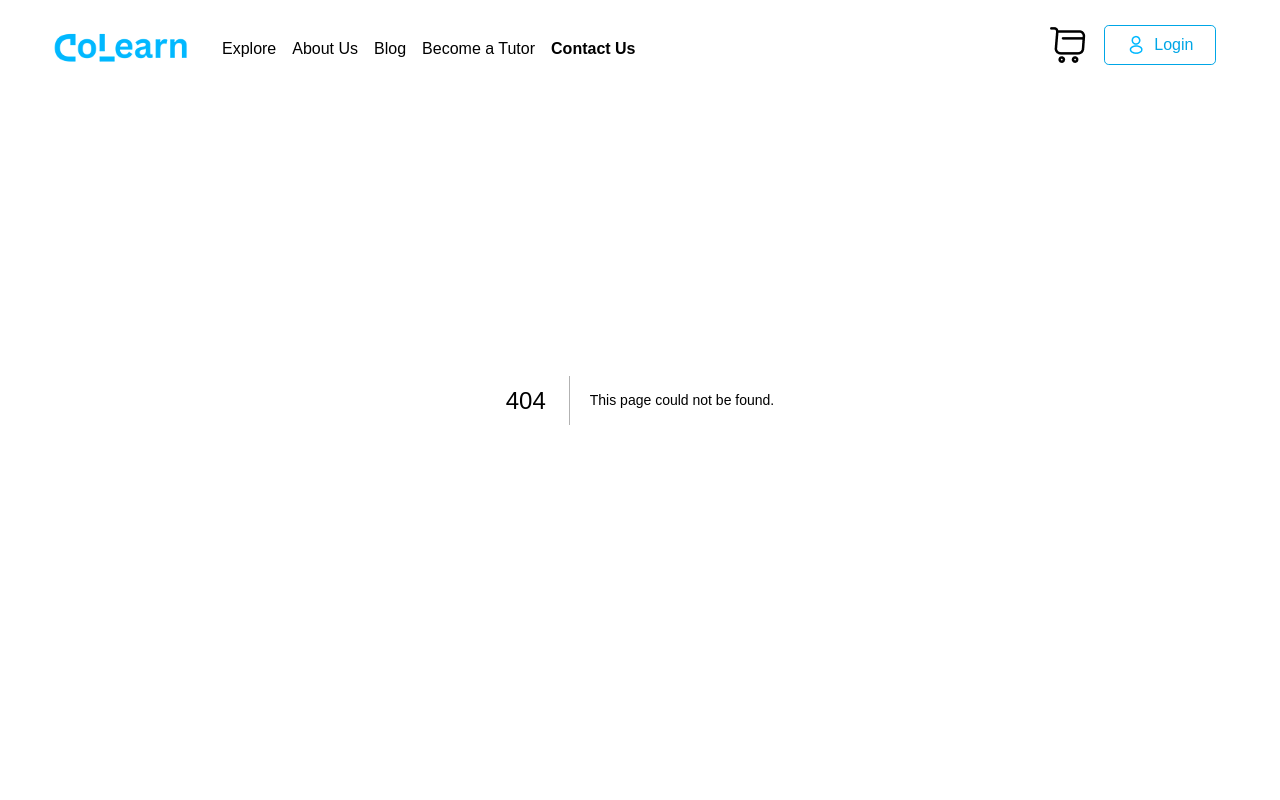
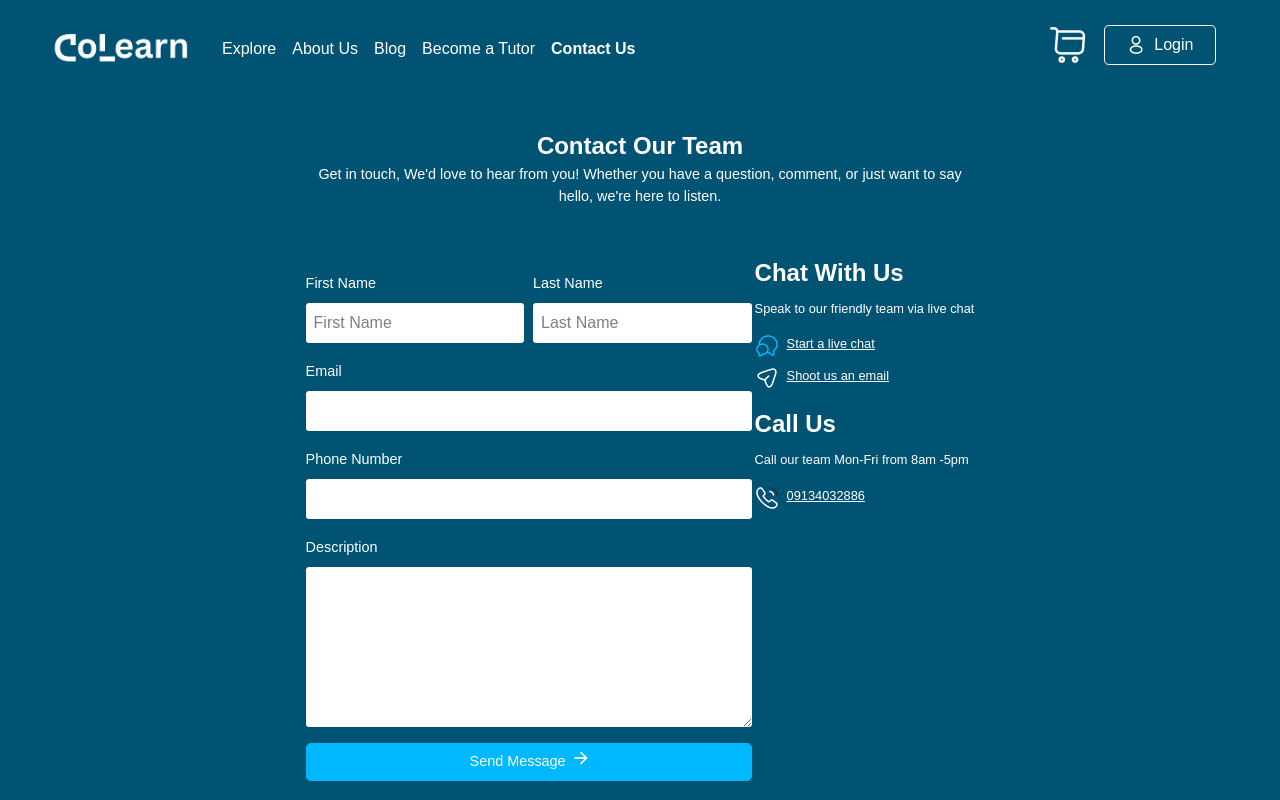
Before and after one commit to TemidayoVictor/colearn, a Next.js app: page /contact-us in a window 1280 px wide. Before the commit this address had no page. Shown: the top 800 px of the page. Built offline with nearby package versions, Linux system fonts and the light colour scheme.

Commit message:
contact us

```diff
--- a/app/components/BecomeTutorBegin.jsx
+++ b/app/components/BecomeTutorBegin.jsx
@@ -34,7 +34,7 @@ const BecomeTutorBegin = () => {
                     <div className="become-tutor-begin-cont">
                         {
                             begins.map((item, index) => (
-                                <div className="become-tutor-begin">
+                                <div className="become-tutor-begin" key={index}>
                                     <div>
                                         <Image
                                             aria-hidden
--- /dev/null
+++ b/app/components/ContactForm.tsx
@@ -0,0 +1,123 @@
+import React from "react";
+import Image from "next/image";
+
+const ContactForm = () => {
+    return (
+        <div className="cover bg-dark">
+            <div className="container">
+                <div className="text-white text-center">
+                    <h2 className="title">Contact Our Team</h2>
+                    <p className="mt-2 contact-p text-[.9rem]">Get in touch, We'd love to hear from you! Whether you have a question, comment, or just want to say hello, we're here to listen.</p>
+                </div>
+
+                <div className="contact text-white">
+                    <div>
+                        <div className="contact-input-body">
+                            <div className="contact-input-flex">
+                                <div className="contact-input-flex-item">
+                                    <label htmlFor="">First Name</label>
+                                    <input type="text" className="contact-input" placeholder="First Name"/>
+                                </div>
+
+                                <div className="contact-input-flex-item">
+                                    <label htmlFor="">Last Name</label>
+                                    <input type="text" className="contact-input" placeholder="Last Name"/>
+                                </div>
+                            </div>
+                        </div>
+
+                        <div className="contact-input-body">
+                            <div>
+                                <label htmlFor="">Email</label>
+                                <input type="email" className="text contact-input" placeholder=""/>
+                            </div>
+                        </div>
+
+                        <div className="contact-input-body">
+                            <div>
+                                <label htmlFor="">Phone Number</label>
+                                <input type="number" className="text contact-input" placeholder=""/>
+                            </div>
+                        </div>
+
+                        <div className="contact-input-body">
+                            <div>
+                                <label htmlFor="">Description</label>
+                                <textarea className="text contact-input h-[10rem]" placeholder=""></textarea>
+                            </div>
+                        </div>
+
+                        <div className="contact-input-body">
+                            <div>
+                                <label htmlFor=""></label>
+                                <button className="flex gap-2 justify-center btn btn-primary-fill w-full">
+                                    <p>Send Message</p>
+                                    <Image
+                                        aria-hidden
+                                        src="/assets/images/arrow-right.png"
+                                        alt="Colearn Logo"
+                                        width={14}
+                                        height={13}
+                                        className="object-contain"
+                                    />
+                                </button>
+                            </div>
+                        </div>
+                    </div>
+
+                    <div className="text-white">
+                        <div>
+                            <div>
+                                <h2 className="title">Chat With Us</h2>
+                                <p className="text-[.8rem] mt-2">Speak to our friendly team via live chat</p>
+                            </div>
+
+                            <div className="mt-4">
+                                <div className="flex gap-2">
+                                    <Image
+                                        aria-hidden
+                                        src='/assets/images/messages-2.png'
+                                        alt="Colearn Logo"
+                                        width={24}
+                                        height={24}
+                                    />
+                                    <p className="underline-text text-[.8rem]">Start a live chat</p>
+                                </div>
+
+                                <div className="flex gap-2 mt-2">
+                                    <Image
+                                        aria-hidden
+                                        src='/assets/images/send-2.png'
+                                        alt="Colearn Logo"
+                                        width={24}
+                                        height={24}
+                                    />
+                                    <p className="underline-text text-[.8rem]">Shoot us an email</p>
+                                </div>
+
+                                <div className="mt-4">
+                                    <h2 className="title">Call Us</h2>
+                                    <p className="mt-2 text-[.8rem]">Call our team Mon-Fri from 8am -5pm</p>
+                                </div>
+
+                                <div className="flex gap-2 mt-4">
+                                    <Image
+                                        aria-hidden
+                                        src='/assets/images/call-calling.png'
+                                        alt="Colearn Logo"
+                                        width={24}
+                                        height={24}
+                                    />
+                                    <p className="underline-text text-[.8rem]">09134032886</p>
+                                </div>
+
+                            </div>
+                        </div>
+                    </div>
+                </div>
+            </div>
+        </div>
+    )
+}
+
+export default ContactForm
--- a/app/components/Nav.tsx
+++ b/app/components/Nav.tsx
@@ -9,7 +9,7 @@ import { usePathname } from "next/navigation";
 const Nav = () => {
     const [menuOpen, setMenuOpen] = useState<boolean | null>(false);
     const pathname = usePathname();
-    const useVariation1 = ["/", "/about", "/blog", "/become-tutor"].includes(pathname);
+    const useVariation1 = ["/", "/about", "/blog", "/become-tutor", "/contact-us"].includes(pathname);
     return (
         <div className={`header ${useVariation1 ? 'bg-dark' : 'bg-white'}`}>
             <div className="header-contents">
@@ -63,7 +63,7 @@ const Nav = () => {
                             <Link href='/about' className={`nav-link ${pathname.startsWith('/about') ? 'active' : ''}`} onClick={() => setMenuOpen(!menuOpen)}>About Us</Link>
                             <Link href='/blog' className={`nav-link ${pathname.startsWith('/blog') ? 'active' : ''}`} onClick={() => setMenuOpen(!menuOpen)}>Blog</Link>
                             <Link href='/become-tutor' className={`nav-link ${pathname.startsWith('/become-tutor') ? 'active' : ''}`} onClick={() => setMenuOpen(!menuOpen)}>Become a Tutor</Link>
-                            <Link href='/' className={`nav-link ${pathname.startsWith('/contact') ? 'active' : ''}`} onClick={() => setMenuOpen(!menuOpen)}>Contact Us</Link>
+                            <Link href='/contact-us' className={`nav-link ${pathname.startsWith('/contact') ? 'active' : ''}`} onClick={() => setMenuOpen(!menuOpen)}>Contact Us</Link>
                             <Link href='/' className={`nav-link mobile ${pathname.startsWith('/cart') ? 'active' : ''}`} onClick={() => setMenuOpen(!menuOpen)}>Cart</Link>
                         </div>
                     </div>
--- /dev/null
+++ b/app/contact-us/page.tsx
@@ -0,0 +1,14 @@
+import React from "react";
+import ContactForm from "../components/ContactForm";
+import HomeFaq from "../components/HomeFaq";
+
+const ContactUs = () => {
+    return (
+        <div>
+            <ContactForm />
+            <HomeFaq />
+        </div>
+    )
+}
+
+export default ContactUs
--- a/app/globals.css
+++ b/app/globals.css
@@ -204,6 +204,10 @@ body {
   justify-content: center;
   font-size: 1rem;
   z-index: 10000;
+}
+
+.underline-text {
+  text-decoration: underline;
 }
 
 /* Styles */
@@ -678,6 +682,51 @@ body {
   object-fit: cover;
 }
 
+/* Contact us */
+
+.contact-p {
+  width: 55%;
+  margin: 0 auto;
+}
+
+.contact {
+  width: 55%;
+  margin: 3em auto;
+  display: flex;
+  align-items: start;
+  justify-content: space-between;
+}
+
+.contact-input-flex {
+  width: 100%;
+  display: flex;
+  align-items: center;
+  justify-content: space-between;
+}
+
+.contact-input-flex-item {
+  width: 49%;
+}
+
+.contact-input-body {
+  margin-block: 1em;
+}
+
+.contact-input {
+  display: block;
+  background-color: var(--white);
+  border-radius: .2rem;
+  padding: .5em;
+  width: 100%;
+  outline: none;
+  color: var(--black);
+  margin-top: .5em;
+}
+
+.contact label {
+  font-size: .9rem;
+}
+
 /* Footer */
 .footer-2 {
   display: flex;
```
Also changed, not shown: public/assets/images/call-calling.png (added), public/assets/images/send-2.png (added).
